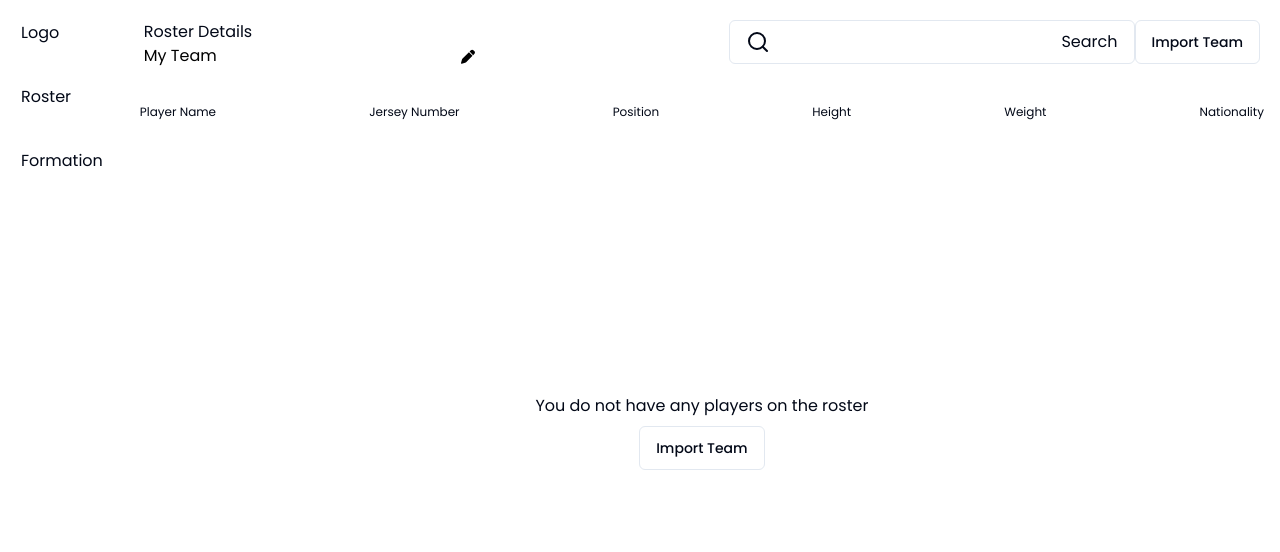
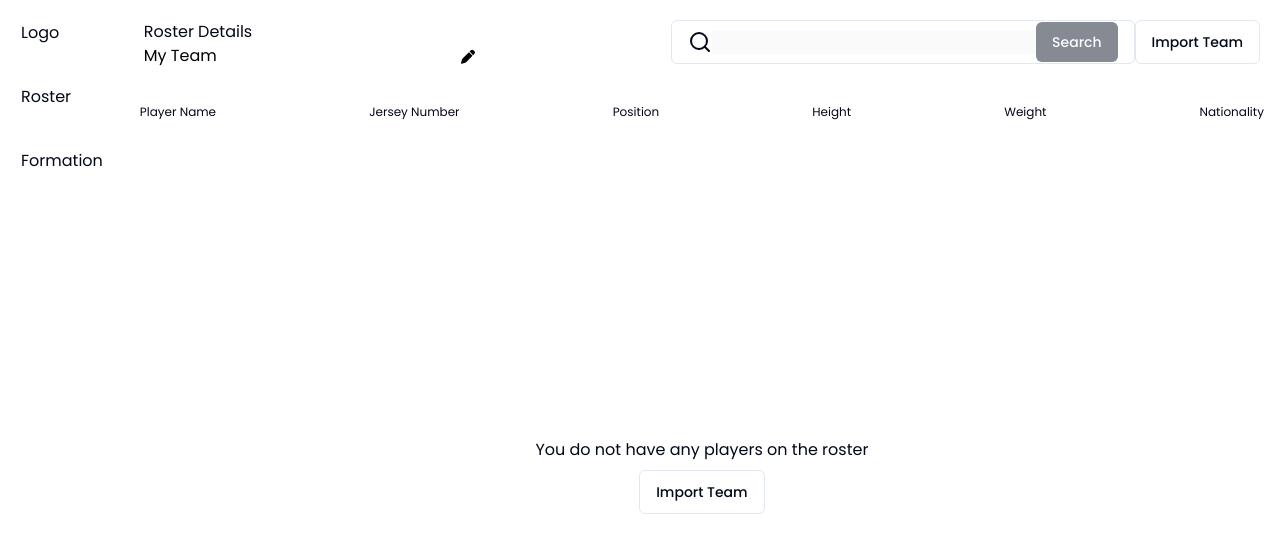
Before and after one commit to Bitnagar/football-manager, a Next.js app: page / in a window 1280 px wide. Shown: the top 552 px of the page. Built offline with nearby package versions, Linux system fonts and the light colour scheme.

Commit message:
chore(ui): update main + header ui

```diff
--- a/src/app/layout.tsx
+++ b/src/app/layout.tsx
@@ -30,7 +30,7 @@ export default function RootLayout({
       >
         <ReduxProvider>
           <Sidebar />
-          {children}
+          <main className=" w-full overflow-hidden">{children}</main>
         </ReduxProvider>
         <Toaster />
       </body>
--- a/src/app/page.tsx
+++ b/src/app/page.tsx
@@ -3,26 +3,18 @@
 import ImportTeamModal from "@/components/modal/ImportTeamModal";
 import { useSelector } from "react-redux";
 import Image from "next/image";
-import { X, Search } from "lucide-react";
-import { Input } from "@/components/ui/input";
 import EditPlayerModal from "@/components/modal/ActionsMenu";
-import { useState, useRef } from "react";
-import TeamNameInput from "@/components/ui/Custom/TeamNameInput";
+import { useState } from "react";
 import { PlayerStats } from "@/types/shared.types";
 import { RootState } from "@/store/store";
+import Header from "@/components/header/Header";
 
 export default function Home() {
   const [search, setSearch] = useState<string>();
   const rosterData = useSelector((state: RootState) => state.rosterData);
-  const searchRef = useRef<HTMLInputElement>(null);
 
-  function handleKeyDown(e: React.KeyboardEvent<HTMLInputElement>) {
-    if (e.key === "Enter") {
-      setSearch(e.currentTarget.value);
-    }
-    if (e.key === "Escape") {
-      e.currentTarget.value = "";
-    }
+  function mutateSearch(string: string) {
+    setSearch(string);
   }
 
   // useEffect(() => {
@@ -30,54 +22,17 @@ export default function Home() {
   // }, []);
 
   return (
-    <main className="flex flex-col items-center w-full overflow-scroll">
-      <section className="sticky flex w-full justify-between p-5">
-        <div>
-          <p>Roster Details</p>
-          <TeamNameInput rosterData={rosterData} />
-        </div>
-        <div className="flex">
-          <div className="w-fit h-[44px] flex px-4 py-2 items-center rounded-md border">
-            <Search />
-            <Input
-              ref={searchRef}
-              type="text"
-              name="search"
-              id="search"
-              className="w-fit pl-2 border-none focus:outline-transparent bg-transparent"
-              onKeyDownCapture={handleKeyDown}
-              disabled={rosterData && rosterData.players ? false : true}
+    <>
+      <Header
+        mutateSearch={mutateSearch}
+        search={search}
+        rosterData={rosterData}
       />
-            {search ? (
-              <X
-                onClick={() => {
-                  setSearch("");
-                  let input = searchRef.current;
-                  if (input) {
-                    input.value = "";
-                  }
-                }}
-              />
-            ) : (
-              <span
-                className=" cursor-pointer"
-                onClick={() => {
-                  let input = searchRef.current;
-                  if (input && input.value) {
-                    setSearch(input.value);
-                  }
-                }}
-              >
-                Search
-              </span>
-            )}
-          </div>
-          <ImportTeamModal />
-        </div>
-      </section>
-      <section className="flex flex-col gap-5 w-full h-full p-2">
+      <section className="flex flex-col w-full h-full">
+        <div className="flex flex-col items-center w-full h-full">
+          <div className="flex flex-col gap-5 w-full h-full p-2 overflow-x-scroll">
             {!rosterData?.players && (
-          <section className="w-full h-full p-2 grid">
+              <div className="w-full h-full p-2 grid">
                 <div className="flex w-full justify-between text-xs">
                   <p>Player Name</p>
                   <p>Jersey Number</p>
@@ -90,10 +45,12 @@ export default function Home() {
                   <p>You do not have any rosterData on the roster</p>
                   <ImportTeamModal />
                 </div>
-          </section>
+              </div>
             )}
-        {rosterData && rosterData.players && rosterData.players.length < 1 && (
-          <section className="w-full h-full p-2 grid">
+            {rosterData &&
+              rosterData.players &&
+              rosterData.players.length < 1 && (
+                <div className="w-full h-full p-2 grid">
                   <div className="flex w-full justify-between text-xs">
                     <p>Player Name</p>
                     <p>Jersey Number</p>
@@ -106,7 +63,7 @@ export default function Home() {
                     <p>You do not have any players on the roster</p>
                     <ImportTeamModal />
                   </div>
-          </section>
+                </div>
               )}
             <table>
               <thead className="flex justify-between mb-5">
@@ -214,7 +171,9 @@ export default function Home() {
                   })}
               </tbody>
             </table>
+          </div>
+        </div>
       </section>
-    </main>
+    </>
   );
 }
--- /dev/null
+++ b/src/components/header/Header.tsx
@@ -0,0 +1,76 @@
+import ImportTeamModal from "@/components/modal/ImportTeamModal";
+
+import TeamNameInput from "../ui/Custom/TeamNameInput";
+import { Search, X } from "lucide-react";
+// import { Input } from "../ui/input";
+import { useRef } from "react";
+import { RosterData } from "@/types/shared.types";
+import { Button } from "../ui/button";
+
+type Props = {
+  rosterData: RosterData;
+  mutateSearch: any;
+  search: any;
+};
+
+export default function Header({ rosterData, mutateSearch, search }: Props) {
+  const searchRef = useRef<HTMLInputElement>(null);
+
+  function handleKeyDown(e: React.KeyboardEvent<HTMLInputElement>) {
+    if (e.key === "Enter") {
+      mutateSearch(e.currentTarget.value);
+    }
+    if (e.key === "Escape") {
+      e.currentTarget.value = "";
+    }
+  }
+
+  return (
+    <header className="flex max-w-screen justify-between p-5">
+      <div>
+        <p>Roster Details</p>
+        <TeamNameInput rosterData={rosterData} />
+      </div>
+      <div className="flex">
+        <div className="w-fit h-[44px] flex px-4 py-2 items-center rounded-md border">
+          <Search />
+          <input
+            ref={searchRef}
+            type="text"
+            name="search"
+            id="search"
+            className="w-fit pl-2 border-none focus:outline-transparent focus:bg-transparent"
+            onKeyDownCapture={handleKeyDown}
+            disabled={rosterData.players.length > 0 ? false : true}
+          />
+          {search ? (
+            <X
+              onClick={() => {
+                mutateSearch("");
+                let input = searchRef.current;
+                if (input) {
+                  input.value = "";
+                }
+              }}
+            />
+          ) : (
+            <Button
+              type="button"
+              className=""
+              onClick={() => {
+                let input = searchRef.current;
+                if (input && input.value) {
+                  mutateSearch(input.value);
+                }
+              }}
+              disabled={rosterData.players.length > 0 ? false : true}
+            >
+              Search
+            </Button>
+          )}
+        </div>
+        <ImportTeamModal />
+      </div>
+    </header>
+  );
+}
```
Lines whose indentation alone changed are shown as unchanged.
